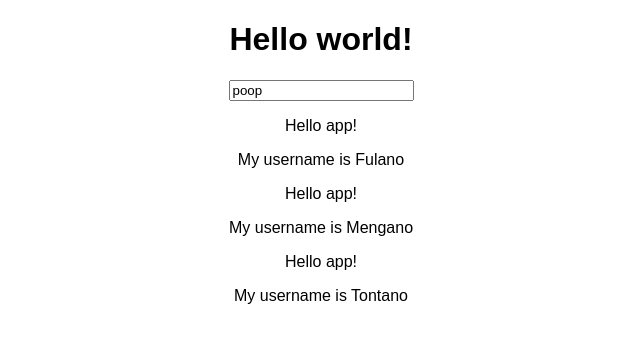
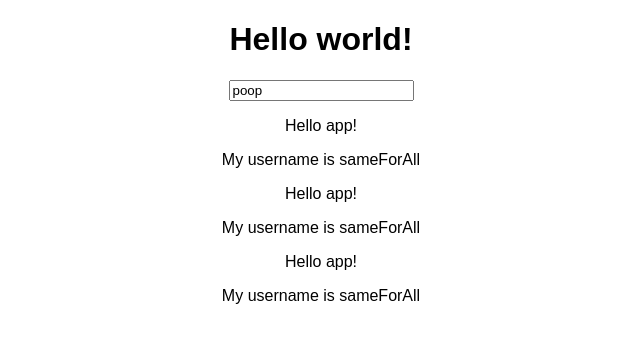
Before and after one commit to ElDav1d/react-complete-guide-tarea1, a React (Create React App) app: page / in a window 1280 px wide. Shown: the top 342 px of the page, without its empty margins (319-959 px from the left). Built offline with nearby package versions, Linux system fonts and the light colour scheme.

Commit message:
Add username state and pass it to output component

```diff
--- a/src/App.js
+++ b/src/App.js
@@ -4,14 +4,18 @@ import UserInput from './UserInput/UserInput';
 import UserOutput from './UserOutput/UserOutput';
 
 class App extends Component {
+  state = {
+    username: 'sameForAll'
+  }
+
   render() {
     return (
       <div className="App">
         <h1>Hello world!</h1>
         <UserInput />
-        <UserOutput username="Fulano"/>
-        <UserOutput username="Mengano"/>
-        <UserOutput username="Tontano"/>
+        <UserOutput username={this.state.username}/>
+        <UserOutput username={this.state.username}/>
+        <UserOutput username={this.state.username}/>
       </div>
     );
   }
```
